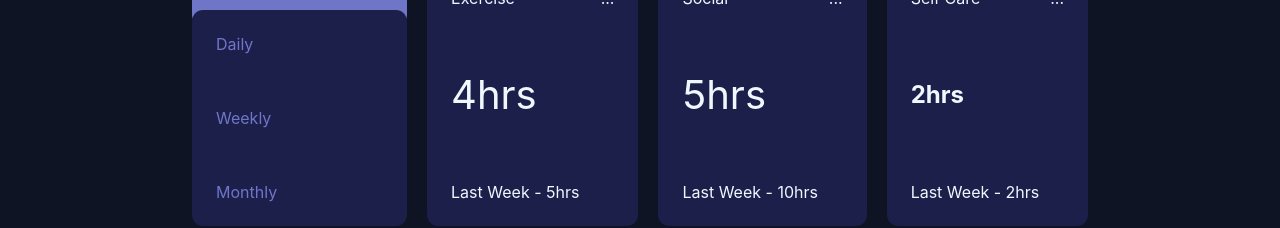
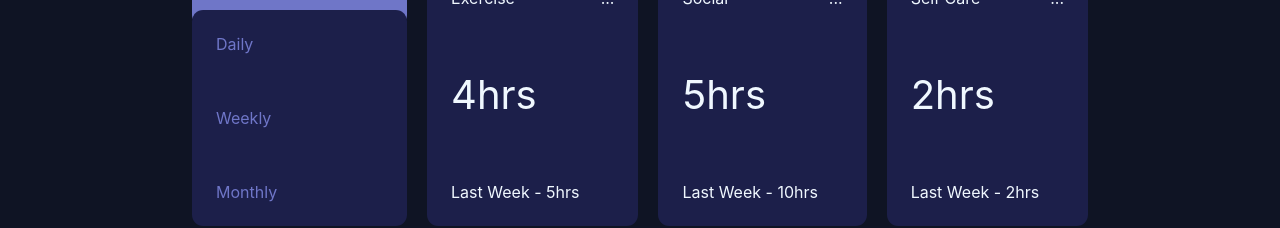
Before and after one commit to Milgo21/Assessment1, a plain HTML site: page index.html in a window 1280 px wide. Shown: the part 494-722 px from the top of the page. Drawn offline with Linux system fonts and the light colour scheme.

Commit message:
Change from h2 tag to p tag

```diff
--- a/index.html
+++ b/index.html
@@ -133,7 +133,7 @@
               <p>Self Care</p>
               <p>...</p>
             </div>
-            <div class="time"><h2>2hrs</h2></div>
+            <div class="time"><p>2hrs</p></div>
             <div class="lastweek"><p>Last Week - 2hrs</p></div>
           </div>
         </div>
```
